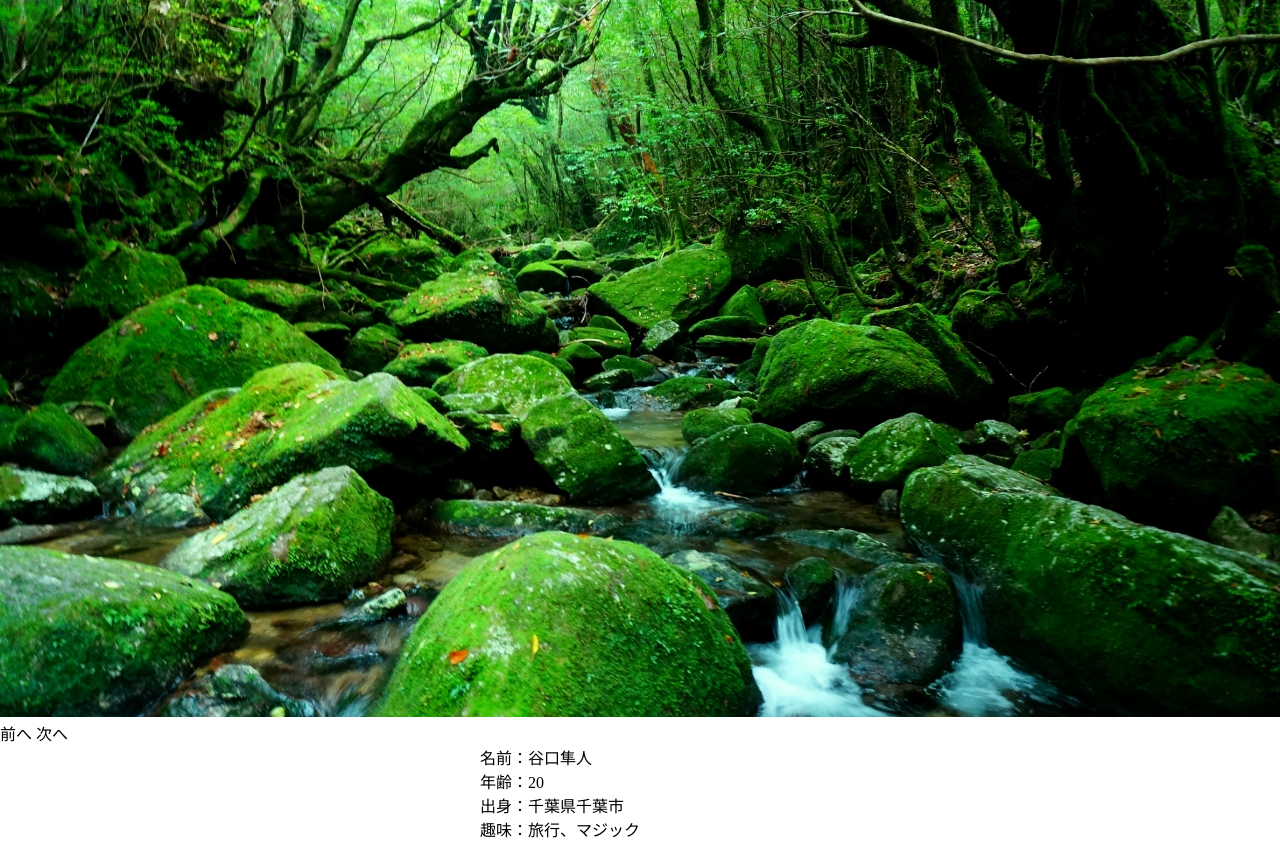
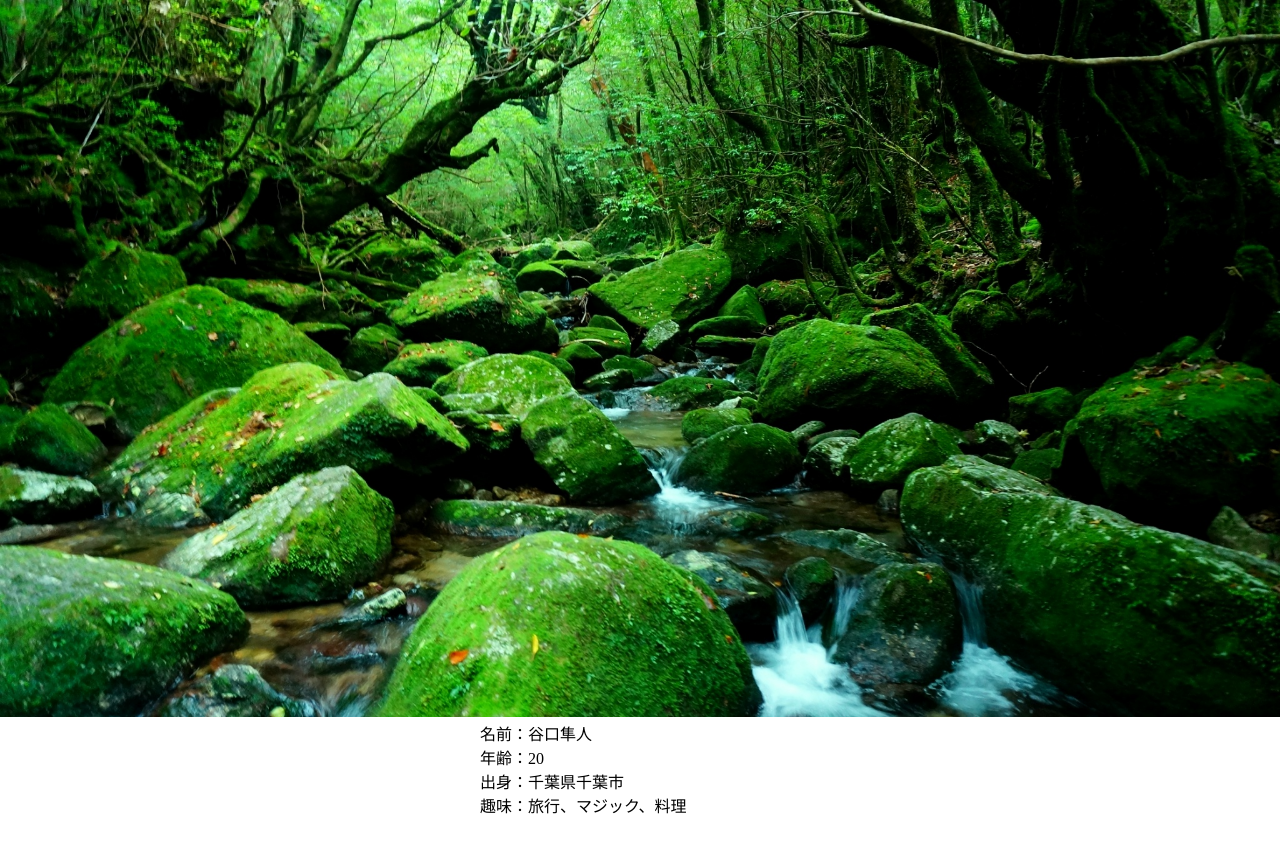
Before and after one commit to Taniguchihayato/my-portfolio, a plain HTML site: page index.html in a window 1280 px wide. After the commit the page ends 817 px from the top, so only its background shows below. Drawn offline with Linux system fonts and the light colour scheme; some packages are replaced by stand-ins of ours.

Commit message:
自己紹介

```diff
--- a/index.html
+++ b/index.html
@@ -27,15 +27,17 @@
       <p></p>
     </div>
     <div>
+      <!--
       <div id="btn">
       <button id="before">前へ</button>
       <button id="after">次へ</button>
     </div>
-    <ul class="my-infomation" style="list-style:none;">
+  -->
+    <ul class="my-information" style="list-style:none;">
       <li class="name">名前：谷口隼人</span>
       <li class="age">年齢：20</span>
       <li class="countory">出身：千葉県千葉市</span>
-      <li class="hobby">趣味：旅行、マジック</li>
+      <li class="hobby">趣味：旅行、マジック、料理</li>
     </ul>
     </div>
   </div>
--- a/main.js
+++ b/main.js
@@ -33,3 +33,4 @@ function slide_time() {
   }
   document.getElementById("img-yaku").src = img_src[num];
 }
+setInterval(slide_time, 4000);
--- a/style.css
+++ b/style.css
@@ -1,4 +1,4 @@
-.my-infomation {
+.my-information {
   margin-top: auto;
   margin-bottom: auto;
   margin-left: auto;
```
